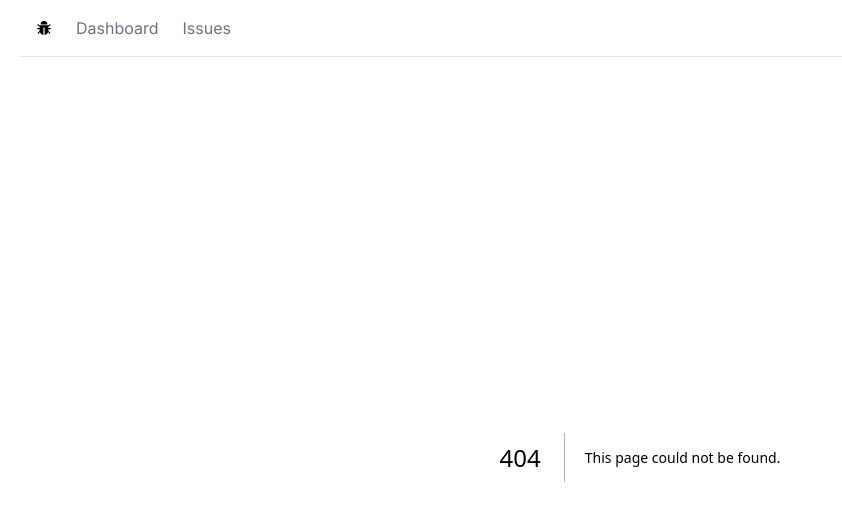
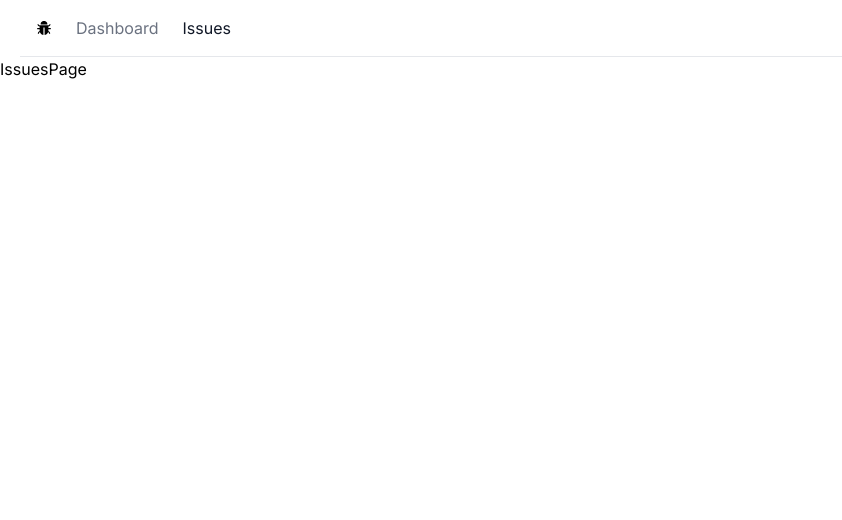
Before and after one commit to pomygolu/issue-tracker, a Next.js app: page /issues in a window 1280 px wide. Before the commit this address had no page. Shown: the top 520 px of the page, without its empty margins (0-842 px from the left). Built offline with nearby package versions, Linux system fonts and the light colour scheme.

Commit message:
Style the actve link in navbar

```diff
--- a/app/NavBar.tsx
+++ b/app/NavBar.tsx
@@ -1,18 +1,32 @@
+'use client'
 import React from 'react'
 import Link from 'next/link'
 import { AiFillBug } from "react-icons/ai";
+import { usePathname } from 'next/navigation'
+import classnames from 'classnames'
 
 const NavBar = () => {
     let links = [
         { href: '/', label: 'Dashboard' },
         { href: '/issues', label: 'Issues' },
     ]
+    const currentPath = usePathname()
   return (
     <nav className='flex items-center p-4 mx-5 space-x-6 h-15 border-b'>
         <Link href='/'><AiFillBug /></Link>
     <ul className='flex items-center space-x-6'>
         {links.map((link) => (
-            <Link key={link.href} href={link.href} className='text-gray-500 hover:text-black transition-colors'>{link.label}</Link>
+            <Link
+            key={link.href}
+            href={link.href}
+            className={classnames({
+                'text-gray-500': currentPath !== link.href,
+                'text-gray-900': currentPath === link.href,
+                'hover:text-black transition-colors': true,
+            })}
+            >
+                {link.label}
+            </Link>
         ))}
     </ul>
     </nav>
--- /dev/null
+++ b/app/issues/page.tsx
@@ -0,0 +1,9 @@
+import React from 'react'
+
+const IssuesPage = () => {
+  return (
+    <div>IssuesPage</div>
+  )
+}
+
+export default IssuesPage
--- a/package.json
+++ b/package.json
@@ -13,6 +13,7 @@
     "@types/react": "19.1.12",
     "@types/react-dom": "19.1.9",
     "autoprefixer": "10.4.21",
+    "classnames": "^2.3.2",
     "eslint": "9.34.0",
     "eslint-config-next": "15.5.2",
     "next": "15.5.2",
```
Also changed, not shown: 1 other file (tests, documents, lock files or other folders).
